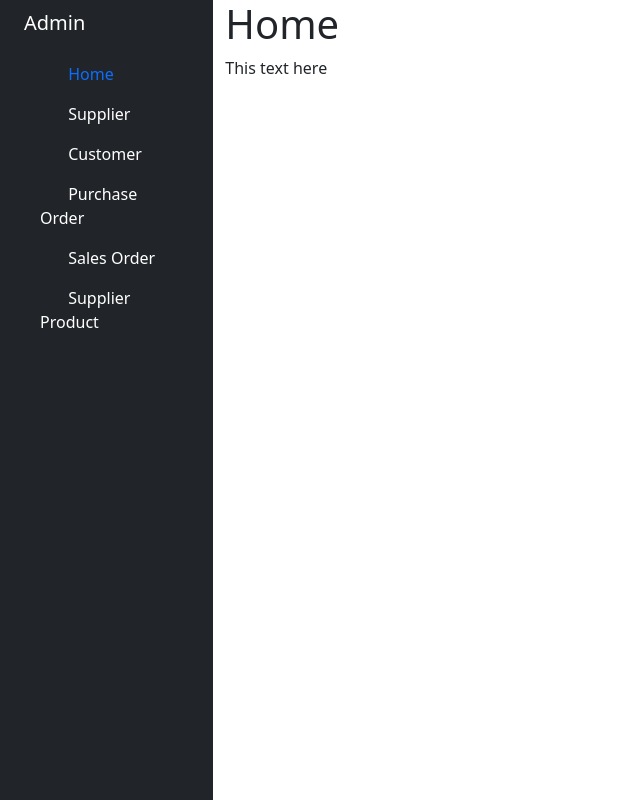
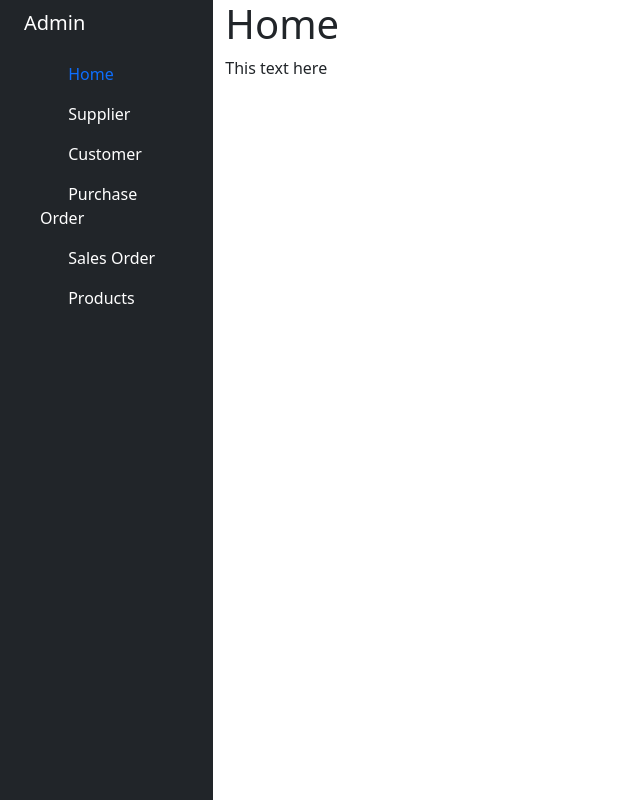
Before and after one commit to Lenz60/POSProject, a CodeIgniter 4 app: the page made by app/Views/pages/Home.php in a window 1280 px wide; the page is wider, and only the part inside the window is pictured. Shown: that part, without its empty margins (0-640 px from the left). Run offline with PHP 8.4 and a stand-in for CodeIgniter, Linux system fonts and the light colour scheme; the template is opened without the code that fills it, so the values that code supplies are empty; some libraries are stand-ins or nearby versions.

Commit message:
renamed tab

```diff
--- a/app/Views/layout/template.php
+++ b/app/Views/layout/template.php
@@ -61,7 +61,7 @@
                             <svg class="bi me-2" width="16" height="16">
                                 <use xlink:href="#speedometer2" />
                             </svg>
-                            Supplier Product
+                            Products
                         </a>
                     </li>
                 </ul>
```
